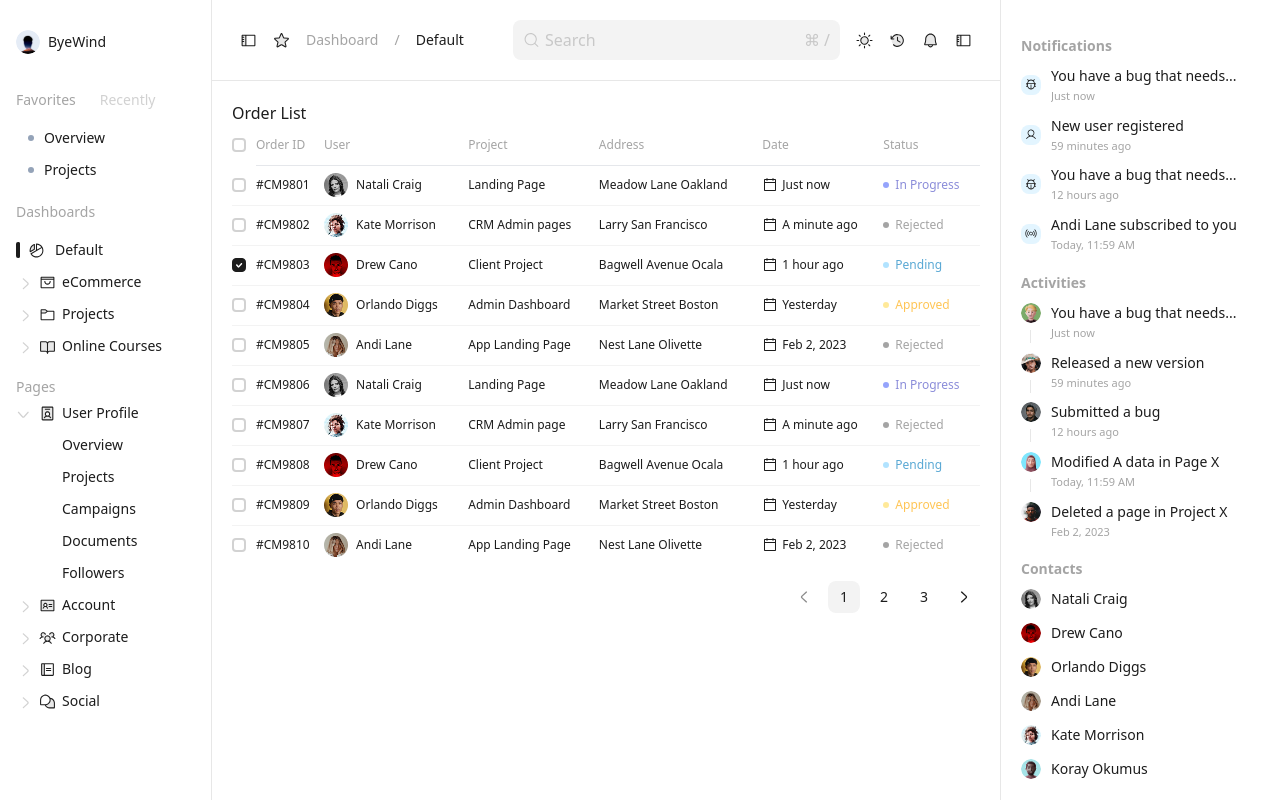
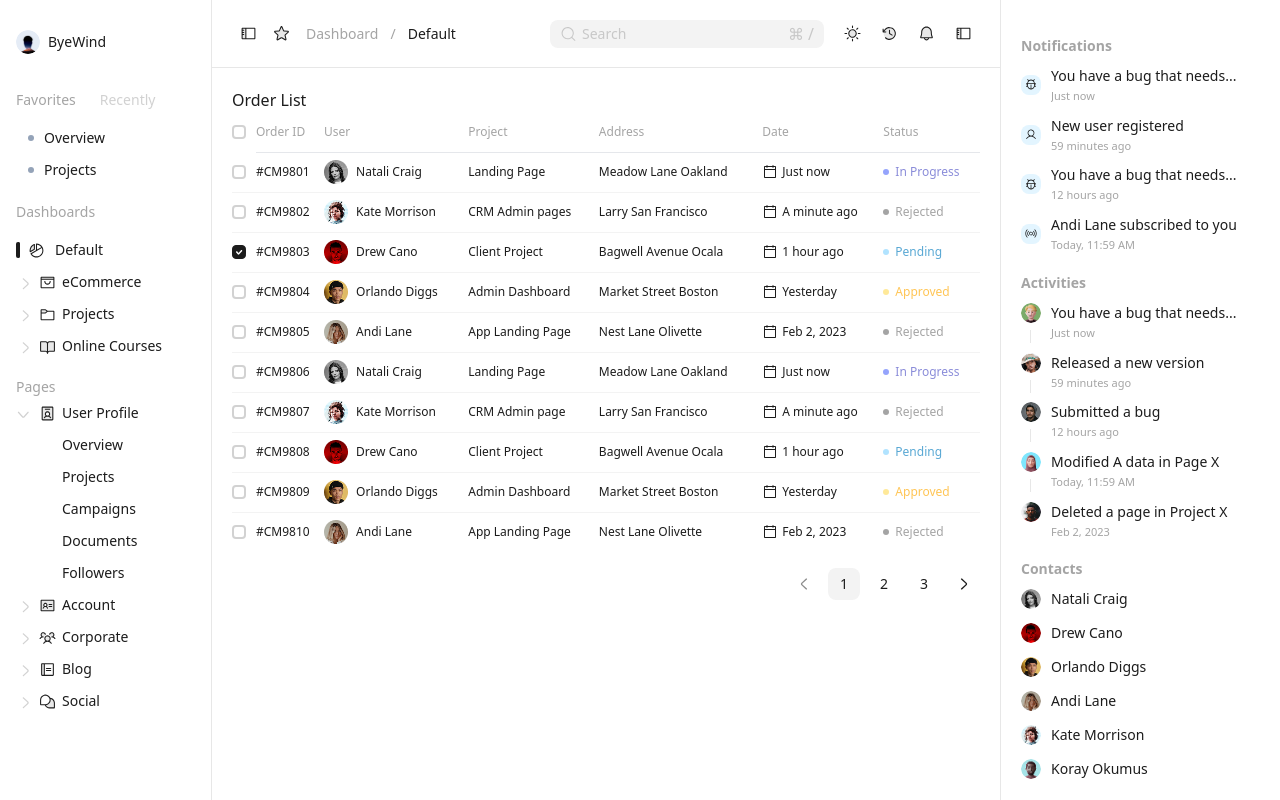
Before and after one commit to arpansaha13/dashboard-ui, a React (Vite) app: page /orders in a window 1280 px wide. Built offline with nearby package versions, Linux system fonts and the light colour scheme.

Commit message:
style: fix navbar styles

```diff
--- a/src/components/Navbar.tsx
+++ b/src/components/Navbar.tsx
@@ -28,8 +28,8 @@ function Navbar() {
 
   return (
     <>
-      <nav className="border-dark/10 dark:border-light/10 xs:gap-0 xs:items-center xs:px-7 xs:py-5 flex items-start justify-between gap-[15px] border-b px-4 py-4.5">
-        <div className="xs:gap-4 flex items-center gap-1.5">
+      <nav className="border-dark/10 dark:border-light/10 xs:px-7 flex h-[68px] items-center justify-between border-b px-4">
+        <div className="xs:gap-4 flex items-center gap-3">
           <button onClick={handleLeftPanelToggle} className="button-icon">
             <img
               data-tooltip-id="leftPanelTooltip"
@@ -57,10 +57,11 @@ function Navbar() {
 
           <BreadCrumbs />
         </div>
-        <div className="xs:gap-4 flex items-center gap-5">
-          <div className="xs:block navbar-search-bar relative hidden">
+
+        <div className="xs:gap-5 flex items-center gap-3">
+          <div className="xs:items-center relative hidden sm:flex">
             <img
-              className="size-icon pointer-events-none absolute top-1/2 left-2.5 -translate-y-1/2"
+              className="size-icon pointer-events-none absolute top-1/2 left-2.5 size-4 -translate-y-1/2"
               src={
                 isDark
                   ? '/icons/navbar/search-dark.svg'
@@ -69,12 +70,12 @@ function Navbar() {
               alt="search"
             />
             <input
-              className="dark:bg-light/5 bg-dark/5 placeholder:text-dark/20 dark:placeholder:text-light/20 w-full rounded-lg py-2 pr-16 pl-8 transition-colors outline-none"
+              className="dark:bg-light/5 bg-dark/5 placeholder:text-dark/20 dark:placeholder:text-light/20 h-7 w-full rounded-lg py-1 pr-10 pl-8 text-sm transition-colors outline-none"
               ref={searchRef}
               type="text"
               placeholder="Search"
             />
-            <div className="pointer-events-none absolute top-1/2 right-2.5 -translate-y-1/2 text-[#1C1C1C33] dark:text-[#FFFFFF33]">
+            <div className="text-dark/20 dark:text-light/20 pointer-events-none absolute top-1/2 right-2.5 -translate-y-1/2">
               ⌘ /
             </div>
           </div>
--- a/src/components/breadCrumbs.tsx
+++ b/src/components/breadCrumbs.tsx
@@ -2,20 +2,20 @@ import { Link } from 'react-router-dom'
 
 const BreadCrumbs = ({ separator = '/' }) => {
   return (
-    <>
+    <div className="xs:gap-3 flex gap-1.5">
       <Link
         to="#"
-        className="text-dark/40 cursor-pointer text-sm dark:text-[#FFFFFF66]"
+        className="text-dark/40 block cursor-pointer text-sm leading-none dark:text-[#FFFFFF66]"
       >
         Dashboard
       </Link>
-      <span className="text-dark/40 dark:text-light/40 cursor-pointer text-sm">
+      <span className="text-dark/40 dark:text-light/40 block cursor-pointer text-sm leading-none">
         {separator}
       </span>
-      <span className="text-dark dark:text-light cursor-pointer text-sm">
+      <span className="text-dark dark:text-light block cursor-pointer text-sm leading-none">
         Default
       </span>
-    </>
+    </div>
   )
 }
 
```
